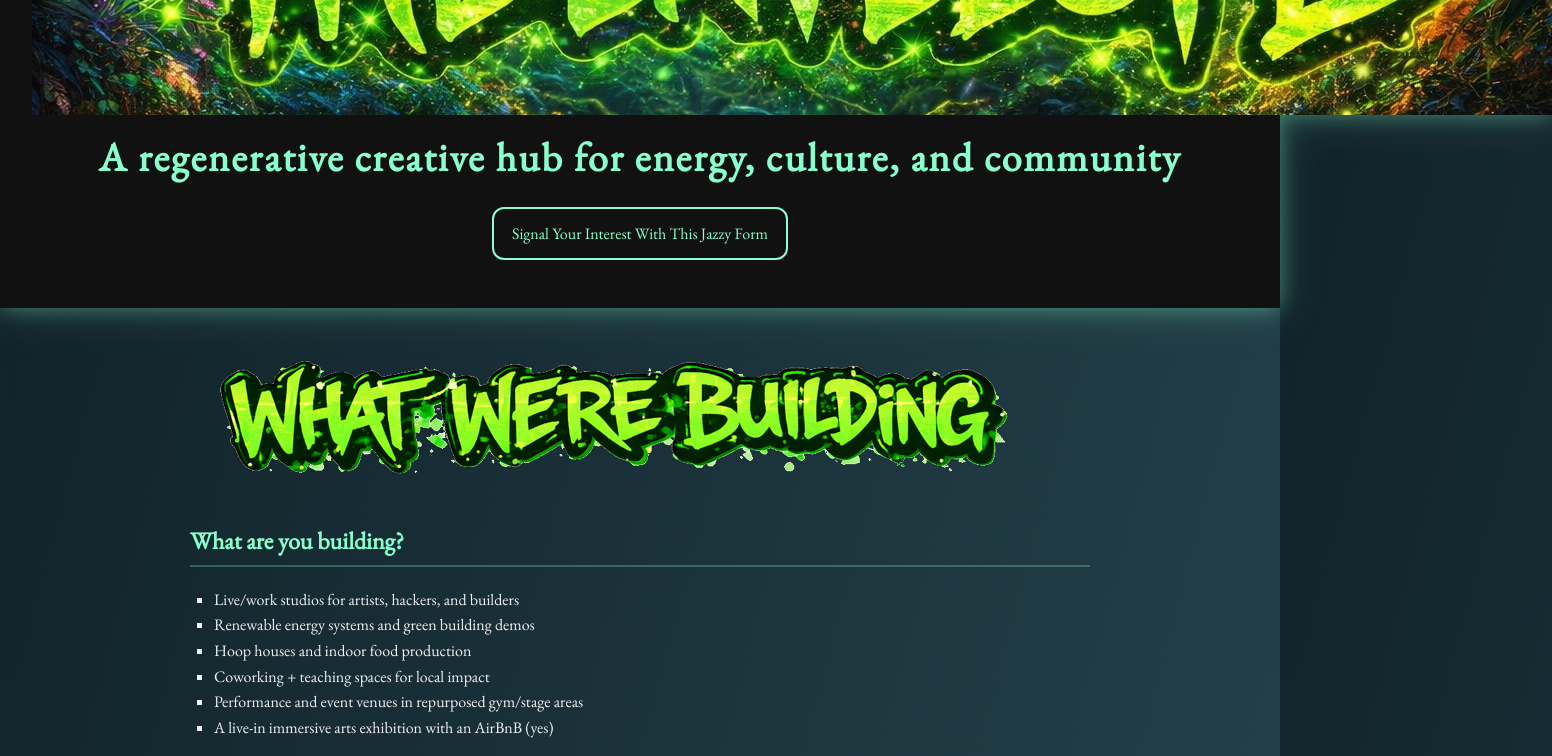
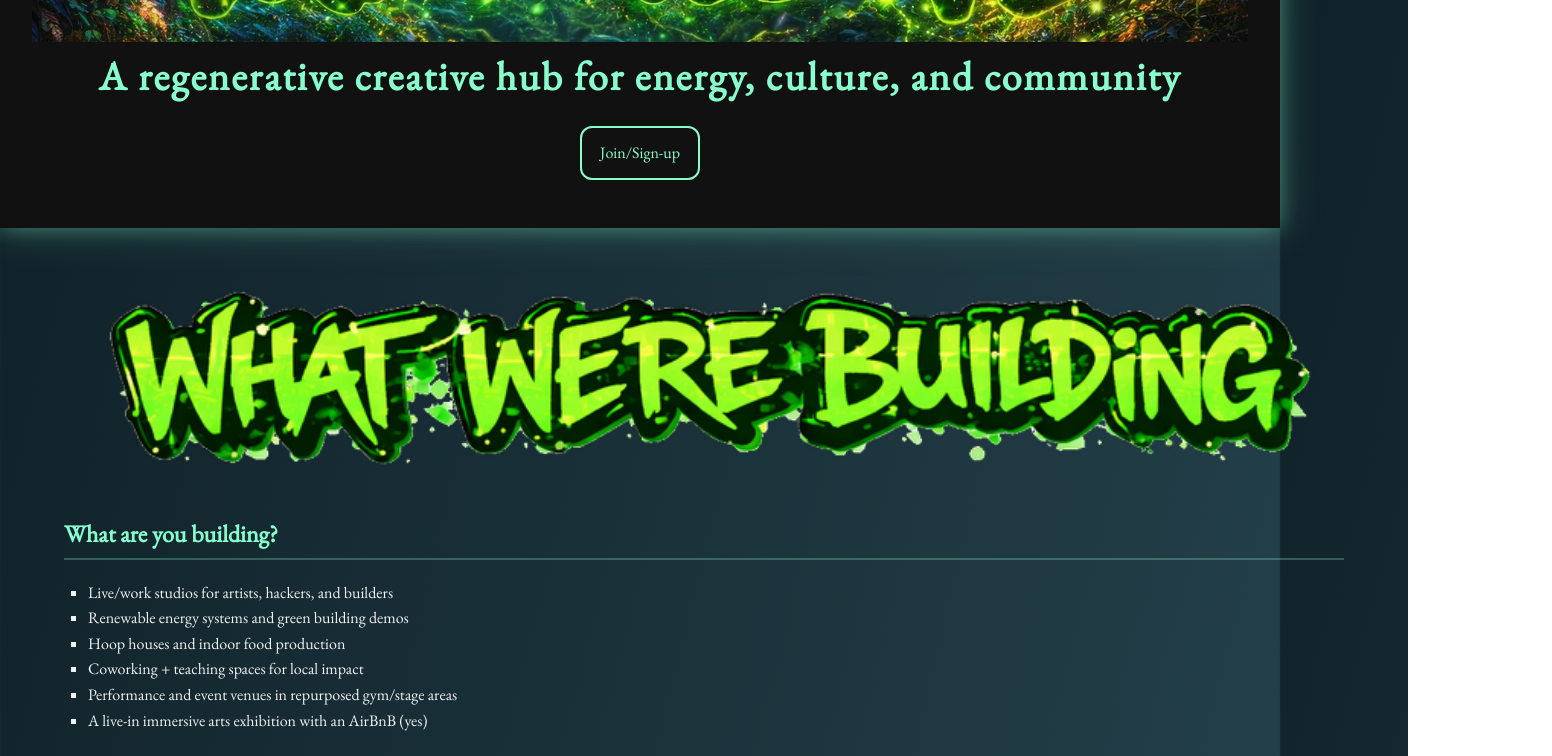
Before and after one commit to ethertech-jackd/ethertech-jackd.github.io, a plain HTML site: page envelope/index.html in a window 1280 px wide. Shown: the part 280-1036 px from the top of the page, 1552 px wide, since content can reach past the window. Drawn offline with nearby package versions, Linux system fonts and the light colour scheme.

Commit message:
image fix?

```diff
--- a/envelope/index.html
+++ b/envelope/index.html
@@ -93,6 +93,11 @@ a:hover {
                          0 0 30px rgba(136,255,204,0.35); }
 }
 
+img {
+  max-width: 100%;
+  height: auto;
+  display: block; /* optional: prevents tiny baseline gaps */
+}
 
 
 
@@ -113,6 +118,18 @@ a:hover {
 	  filter: drop-shadow(0 0 10px rgba(136,255,204,0.35))
           drop-shadow(0 0 22px rgba(136,255,204,0.18));
 	}
+
+	.section {
+  width: 100%;
+  max-width: 100%;
+}
+
+.section img {
+  width: 100%;
+  max-width: 100%;
+  height: auto;
+  display: block;
+}
   </style>
 	<!-- Open Graph (Facebook/Discord/MetaFilter) -->
 	<meta property="og:title" content="The Envelope | Ethertech Global Industries" />
@@ -136,7 +153,7 @@ a:hover {
     <img src="/envelope/envelope_banner.jpg" />
     <h1><a href="/envelope/EnvelopePitchDeck.pdf">A regenerative creative hub for energy, culture, and community</a></h1>
 <p><a href="#connect" style="display:inline-block; padding:12px 18px; border:2px solid #88ffcc; border-radius:12px;">
-Signal Your Interest With This Jazzy Form
+Join/Sign-up
 </a></p>
   </header>
 
@@ -186,12 +203,13 @@ Signal Your Interest With This Jazzy Form
     </blockquote>
   </div>
 
-  <div class="section" id="connect">
+  <div  id="connect" class="section">
   <a href="https://form.jotform.com/260277239814058"><img src="/envelope/connect.png" /></a>
     <h2>Connect</h2>
     <p><a href="/envelope/EnvelopePitchDeck.pdf">Download our Pitch Deck<br /><img src="/envelope/see_pitch.png" /></a></p>
     <p>Contact us: <a href="mailto:envelope@ethertech.org">envelope@ethertech.org</a></p>
     <p>Phone: (414) 659-3208</p>
+	<p><a href="https://wiki.ethertech.org/bb/">Bulletin Board: Log in and tell us what you think!</a></p>
 
 	  <h3 style="color:#88ffcc; margin-top:1.5rem;">Raise your hand</h3>
 <p>Interested in living here, collaborating, investing, teaching, performing, or helping build?</p>
```
